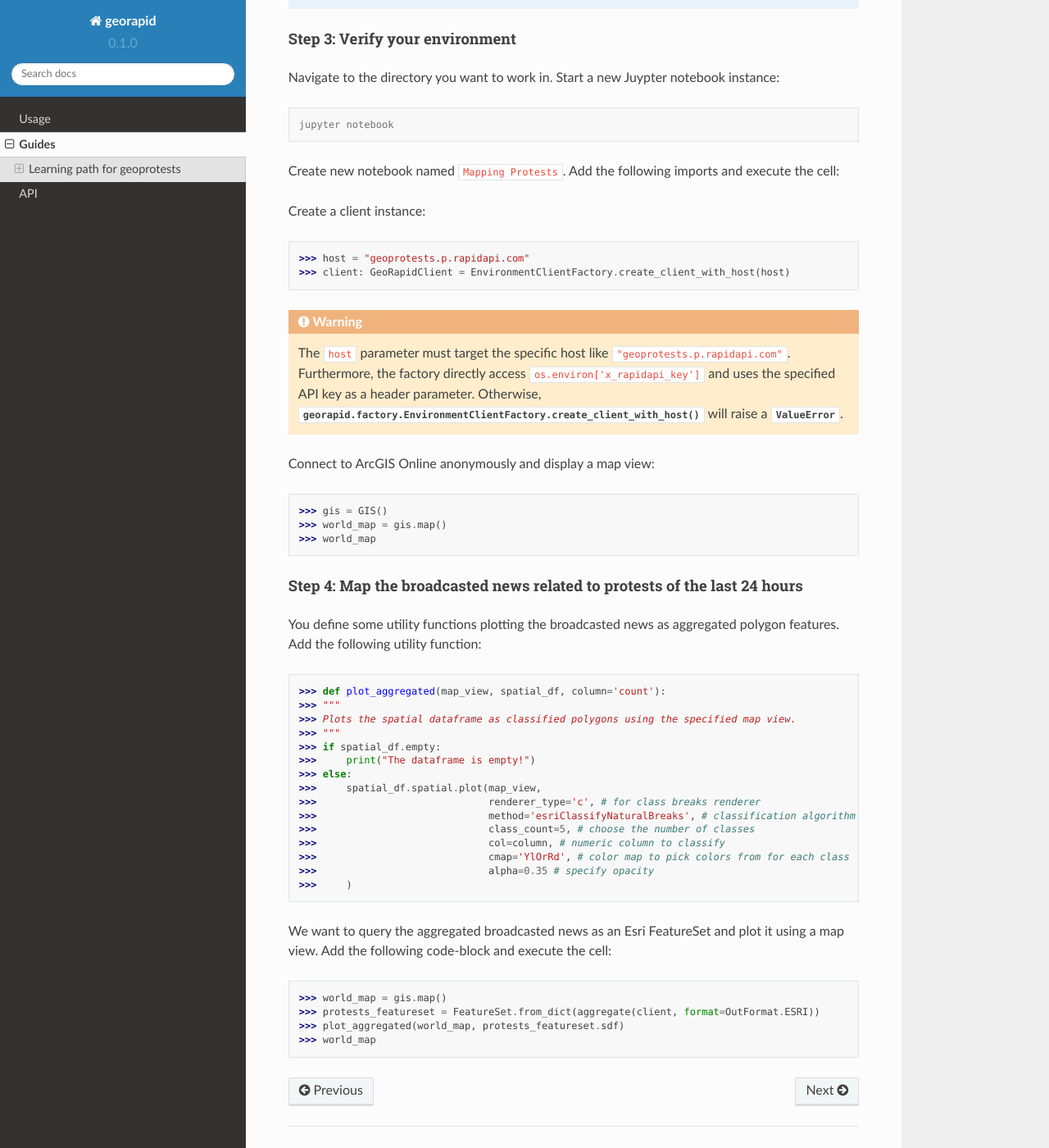
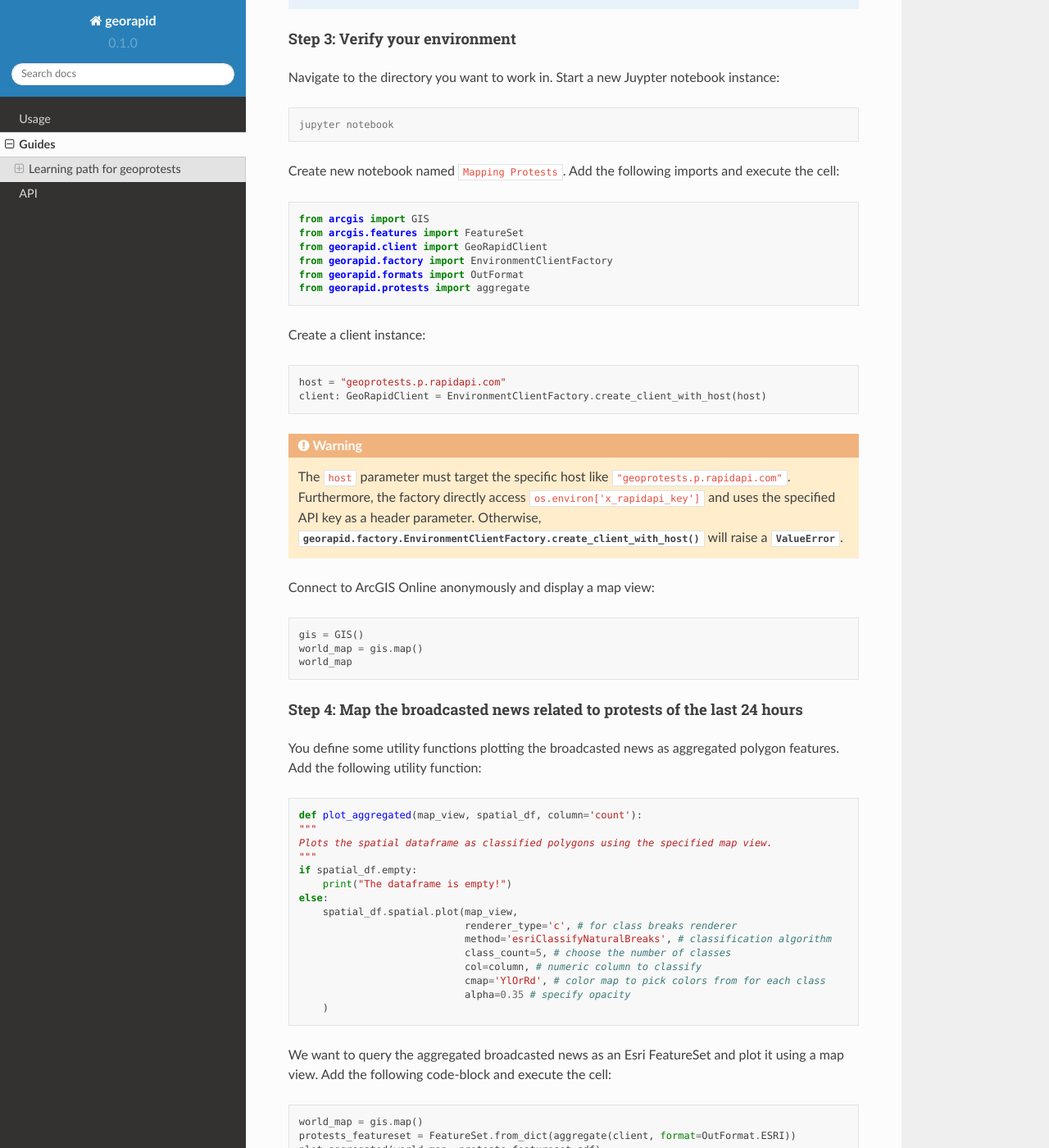
Before and after one commit to Geospatial-AI-DE/georapid-py, a Sphinx documentation site: the page built from docs/source/guides.rst, in a window 1280 px wide and 1400 px high, scrolled down 1768 px. Shown: the whole window at 82% size. Built offline with Sphinx 7.4.7 and the Read the Docs theme 2.0.0, drawn with Linux system fonts in a browser that asks for light colours; some of the changed lines change nothing that is shown.

Commit message:
:books: geoprotest guides modified

```diff
--- a/docs/source/guides.rst
+++ b/docs/source/guides.rst
@@ -87,6 +87,7 @@ Create new notebook named ``Mapping Protests``.
 Add the following imports and execute the cell:
 
 .. code-block:: python
+
     from arcgis import GIS
     from arcgis.features import FeatureSet
     from georapid.client import GeoRapidClient
@@ -96,8 +97,10 @@ Add the following imports and execute the cell:
 
 Create a client instance:
 
->>> host = "geoprotests.p.rapidapi.com"
->>> client: GeoRapidClient = EnvironmentClientFactory.create_client_with_host(host)
+.. code-block:: python
+
+    host = "geoprotests.p.rapidapi.com"
+    client: GeoRapidClient = EnvironmentClientFactory.create_client_with_host(host)
 
 .. warning::
     The ``host`` parameter must target the specific host like ``"geoprotests.p.rapidapi.com"``.
@@ -106,35 +109,41 @@ Create a client instance:
 
 Connect to ArcGIS Online anonymously and display a map view:
 
->>> gis = GIS()
->>> world_map = gis.map()
->>> world_map
+.. code-block:: python
+
+    gis = GIS()
+    world_map = gis.map()
+    world_map
 
 Step 4: Map the broadcasted news related to protests of the last 24 hours
 """""""""""""""""""""""""""""""""""""""""""""""""""""""""""""""""""""""""
 You define some utility functions plotting the broadcasted news as aggregated polygon features.
 Add the following utility function:
 
->>> def plot_aggregated(map_view, spatial_df, column='count'):
->>> """
->>> Plots the spatial dataframe as classified polygons using the specified map view.
->>> """
->>> if spatial_df.empty:
->>>     print("The dataframe is empty!")
->>> else:
->>>     spatial_df.spatial.plot(map_view,
->>>                             renderer_type='c', # for class breaks renderer
->>>                             method='esriClassifyNaturalBreaks', # classification algorithm
->>>                             class_count=5, # choose the number of classes
->>>                             col=column, # numeric column to classify
->>>                             cmap='YlOrRd', # color map to pick colors from for each class
->>>                             alpha=0.35 # specify opacity
->>>     )
+.. code-block:: python
+
+    def plot_aggregated(map_view, spatial_df, column='count'):
+    """
+    Plots the spatial dataframe as classified polygons using the specified map view.
+    """
+    if spatial_df.empty:
+        print("The dataframe is empty!")
+    else:
+        spatial_df.spatial.plot(map_view,
+                                renderer_type='c', # for class breaks renderer
+                                method='esriClassifyNaturalBreaks', # classification algorithm
+                                class_count=5, # choose the number of classes
+                                col=column, # numeric column to classify
+                                cmap='YlOrRd', # color map to pick colors from for each class
+                                alpha=0.35 # specify opacity
+        )
 
 We want to query the aggregated broadcasted news as an Esri FeatureSet and plot it using a map view.
 Add the following code-block and execute the cell:
 
->>> world_map = gis.map()
->>> protests_featureset = FeatureSet.from_dict(aggregate(client, format=OutFormat.ESRI))
->>> plot_aggregated(world_map, protests_featureset.sdf)
->>> world_map
+.. code-block:: python
+
+    world_map = gis.map()
+    protests_featureset = FeatureSet.from_dict(aggregate(client, format=OutFormat.ESRI))
+    plot_aggregated(world_map, protests_featureset.sdf)
+    world_map
```
